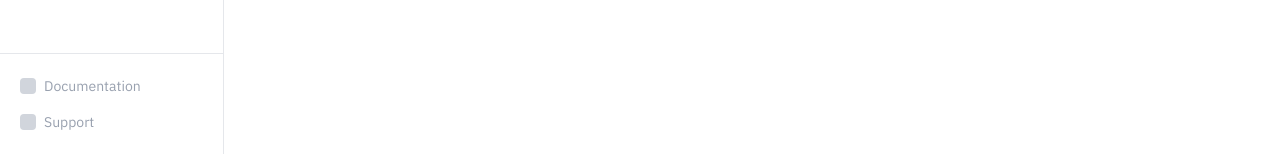
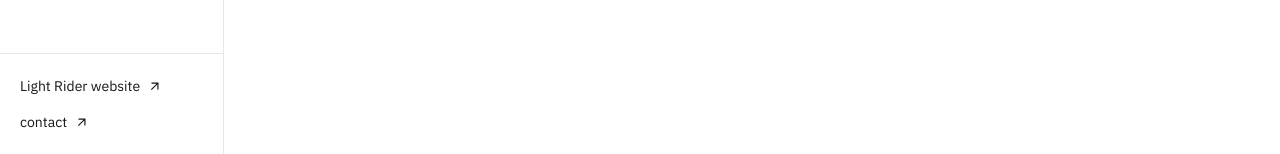
Before and after one commit to lightriderinc/cloud_platform_nextjs, a Next.js app: page / in a window 1280 px wide. Shown: the part 646-800 px from the top of the page. Built offline with nearby package versions, Linux system fonts and the light colour scheme; a web font is replaced by a local one.

Commit message:
fix: sidenav bottom links to website

```diff
--- a/src/components/sidebar/SidebarNav.tsx
+++ b/src/components/sidebar/SidebarNav.tsx
@@ -1,13 +1,17 @@
 "use client";
 
-import { MdBarChart, MdDashboard } from "react-icons/md";
+import { MdArrowOutward, MdBarChart, MdDashboard } from "react-icons/md";
 import { RiCpuFill } from "react-icons/ri";
 import SidebarNavGroup from "./SidebarNavGroup";
 import SidebarNavItem from "./SidebarNavItem";
 
 // The navigation links + footer shared between the desktop sidebar and the
 // mobile menu. onNavigate lets the mobile drawer close itself on link click.
-export default function SidebarNav({ onNavigate }: { onNavigate?: () => void }) {
+export default function SidebarNav({
+  onNavigate,
+}: {
+  onNavigate?: () => void;
+}) {
   return (
     <>
       <nav className="flex-1 overflow-auto px-3 py-4">
@@ -36,18 +40,20 @@ export default function SidebarNav({ onNavigate }: { onNavigate?: () => void })
       {/* Placeholder: docs/support links */}
       <div className="border-t border-gray-200 px-3 py-4 text-sm">
         <a
-          href="#"
-          className="mb-1 flex items-center gap-2 default-radius px-2 py-1.5 text-gray-400 transition-colors hover:bg-gray-100"
+          href="https://www.lightriderinc.com/"
+          target="_blank"
+          rel="noreferrer"
+          className="mb-1 flex items-center gap-2 default-radius px-2 py-1.5 transition-colors hover:bg-gray-100"
         >
-          <span className="h-4 w-4 rounded-sm bg-gray-300" />
-          Documentation
+          Light Rider website <MdArrowOutward />
         </a>
         <a
-          href="#"
-          className="flex items-center gap-2 default-radius px-2 py-1.5 text-gray-400 transition-colors hover:bg-gray-100"
+          href="https://www.lightriderinc.com/contact"
+          target="_blank"
+          rel="noreferrer"
+          className="flex items-center gap-2 default-radius px-2 py-1.5 transition-colors hover:bg-gray-100"
         >
-          <span className="h-4 w-4 rounded-sm bg-gray-300" />
-          Support
+          contact <MdArrowOutward />
         </a>
       </div>
     </>
```
